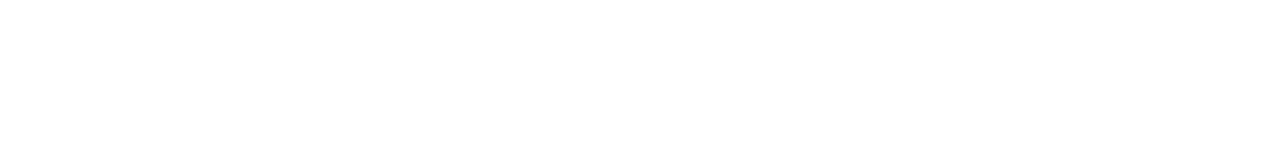
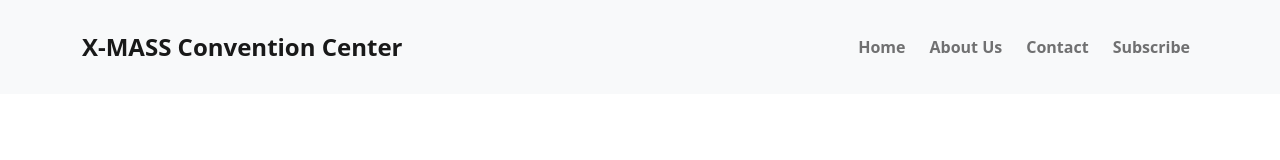
Before and after one commit to arifraj199/convention-assignment03-private, a plain HTML site: page index.html in a window 1280 px wide. Drawn offline with nearby package versions, Linux system fonts and the light colour scheme.

Commit message:
navigation added

```diff
--- a/index.html
+++ b/index.html
@@ -19,7 +19,33 @@
 
     <!-- header section -->
     <header>
-
+        <!-- navigation -->
+        <section>
+            <nav class="navbar navbar-expand-lg navbar-light bg-light">
+                <div class="container py-3">
+                    <a class="navbar-brand ms-0 fw-bold fs-4" href="#">X-MASS Convention Center</a>
+                    <button class="navbar-toggler" type="button" data-bs-toggle="collapse" data-bs-target="#navbarSupportedContent" aria-controls="navbarSupportedContent" aria-expanded="false" aria-label="Toggle navigation">
+                    <span class="navbar-toggler-icon"></span>
+                  </button>
+                    <div class="collapse navbar-collapse" id="navbarSupportedContent">
+                        <ul class="navbar-nav ms-auto mb-2 mb-lg-0 fw-bold">
+                            <li class="nav-item pe-2">
+                                <a class="nav-link" aria-current="page" href="#">Home</a>
+                            </li>
+                            <li class="nav-item pe-2">
+                                <a class="nav-link" href="#">About Us</a>
+                            </li>
+                            <li class="nav-item pe-2">
+                                <a class="nav-link" href="#">Contact</a>
+                            </li>
+                            <li class="nav-item">
+                                <a class="nav-link" href="#">Subscribe</a>
+                            </li>
+                        </ul>
+                    </div>
+                </div>
+            </nav>
+        </section>
     </header>
 
     <!-- main section -->
```
